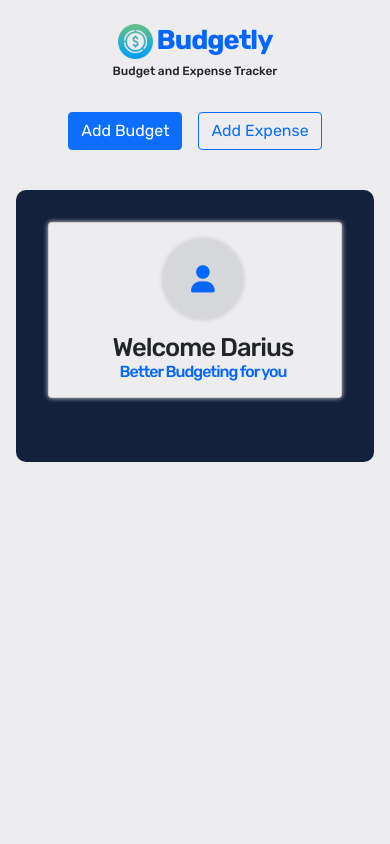
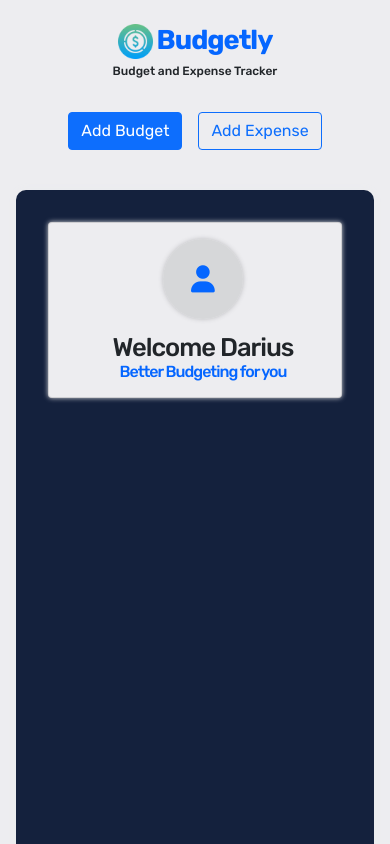
Before and after one commit to DariusGracey814/Budgetly-Personal-Budget-App, a React (Create React App) app in the folder budgetly/: page / in a window 390 px wide. Shown: the top 844 px of the page. Built offline with nearby package versions, Linux system fonts and the light colour scheme.

Commit message:
Fixed mobile overflow issue on main card component

```diff
--- a/budgetly/src/Components/Modals/AddBudgetModal.js
+++ b/budgetly/src/Components/Modals/AddBudgetModal.js
@@ -45,9 +45,7 @@ function AddBudgetModal({ show, handlerClose, defaultBudgetID }) {
                             <Form.Label for="name">Budget Name</Form.Label>
                             <Form.Control type="text" name="budgetName" id="name" ref={description} />
                         </Form.Group>
-
-                        <Form.Group className="mt-3 . -
-                                                                                                                                                                                                                                                                                                                                                                                                                                                                                                                                                                                                                                                                                                                                                                                                                                                                                                                                                                                                                                                                                                                                                                                                                                                                                                                             ">
+                        <Form.Group className="mt-3">
                             <Form.Label for="amount">Budget Maximum Amount</Form.Label>
                             <Form.Control type="number" name="amount" id="amount" min={0} step={0.01} ref={amount} />
                         </Form.Group>
--- a/budgetly/src/Components/UI/CardComponents/Card.module.css
+++ b/budgetly/src/Components/UI/CardComponents/Card.module.css
@@ -29,7 +29,8 @@
 @media (max-width: 800px) {
     .card {
         grid-template-columns: 1fr;
-        height: auto;
+        height: 100vh;
+: auto;
     }
 
 }
```
Also changed, not shown: 2 other files (tests, documents, lock files or other folders).
